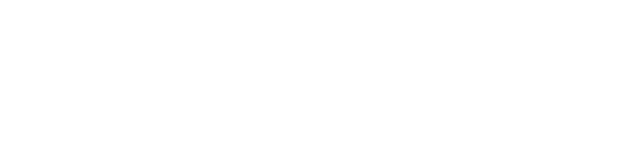
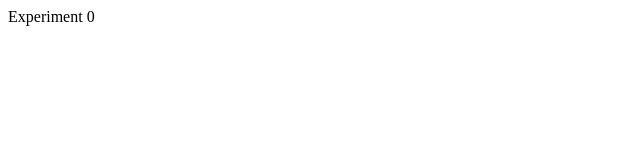
Before and after one commit to zehata/zehata.github.io, a plain HTML site: page index.html in a window 1280 px wide. Shown: the whole page, without its empty margins (0-640 px from the left). Drawn offline with Linux system fonts and the light colour scheme.

Commit message:
Add files via upload

```diff
--- a/index.html
+++ b/index.html
@@ -6,6 +6,6 @@
 	<title>zehata.github.io</title>
 </head>
 <body>
-
+	<div class="experiments" id="0" href="./Experiment 0/">Experiment 0</div>
 </body>
 </html>
```
